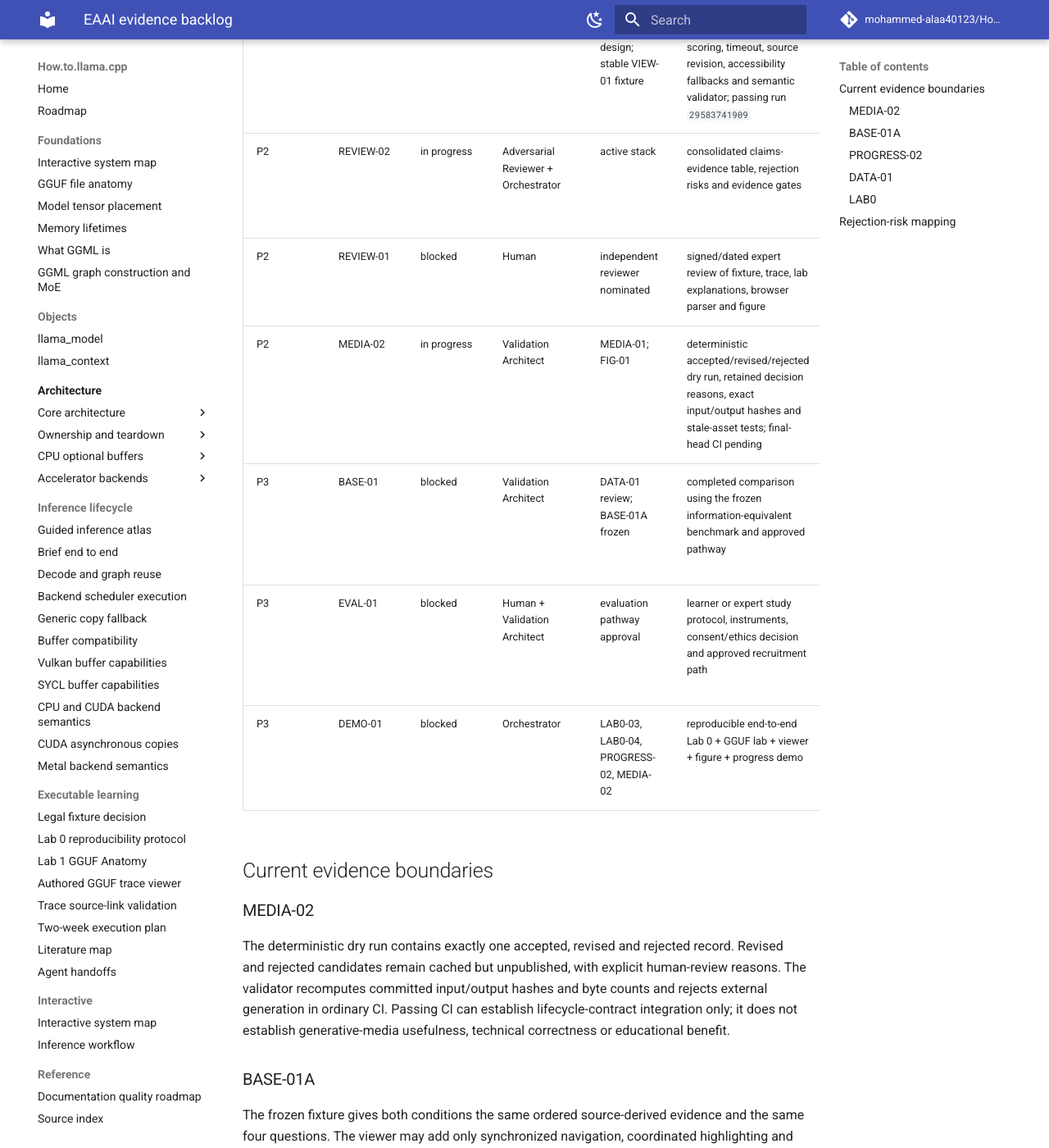
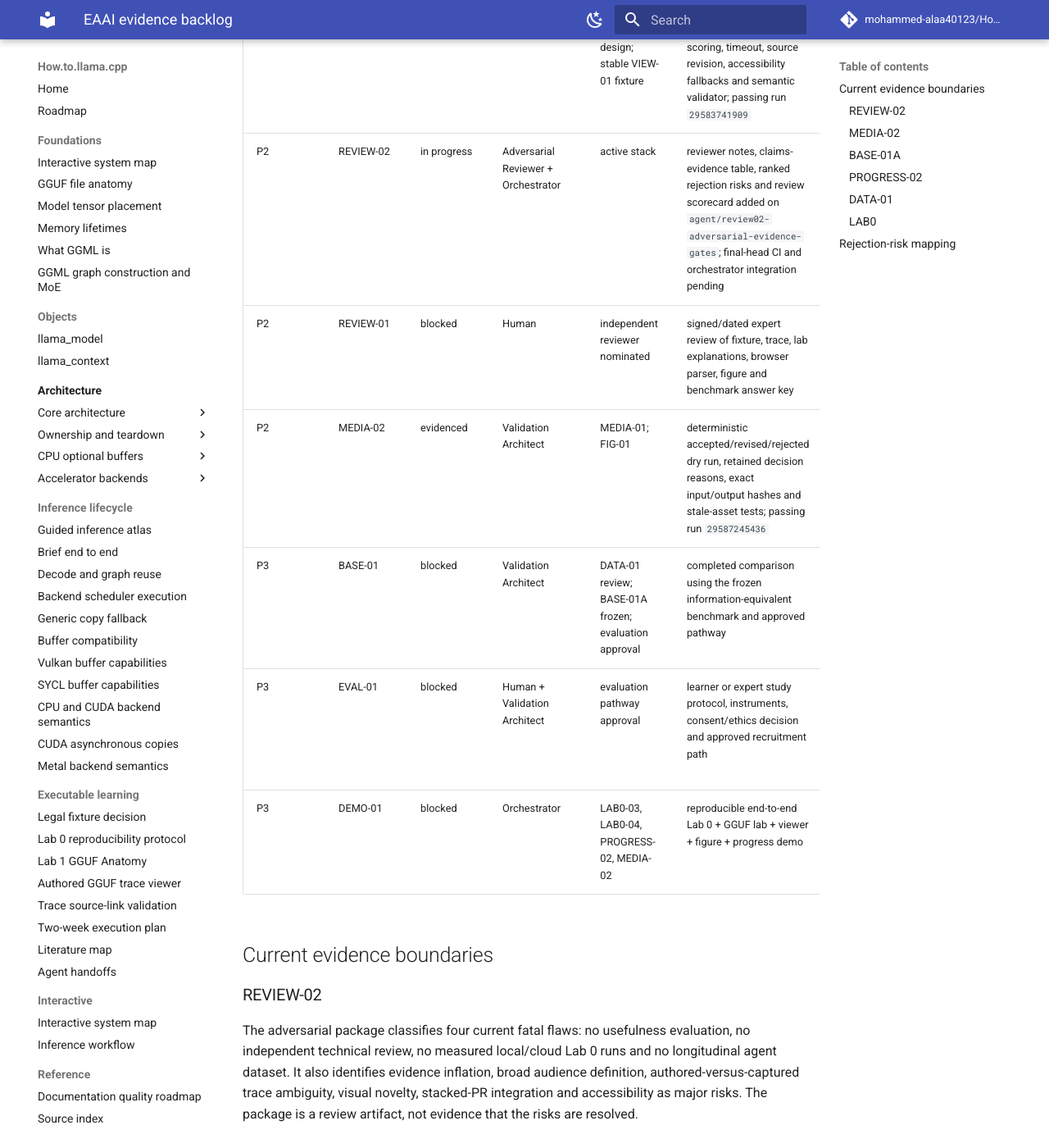
Before and after one commit to mohammed-alaa40123/How.to.llama.cpp, an MkDocs documentation site: the page built from docs/publication/evidence-backlog.md, in a window 1280 px wide and 1400 px high, scrolled down 2880 px. Shown: the whole window at 82% size. Built offline with MkDocs 1.6.1 and Material for MkDocs 9.7.7, drawn with Linux system fonts in a browser that asks for light colours; comment, search, counter and statistics services are not loaded; some of the changed text lies outside the part shown.

Commit message:
Update backlog with adversarial review gates

```diff
--- a/docs/publication/evidence-backlog.md
+++ b/docs/publication/evidence-backlog.md
@@ -21,18 +21,22 @@ This queue is dependency-aware. Close an item only with a durable artifact, vali
 | P2 | LAB1-01 | evidenced | Documentation Builder | FIG-01; VIEW-01 | browser parser/visualizer, Python/golden agreement, Predict-Discover-Explain checkpoints, static fallback and passing run `29562479577` | Learners can inspect GGUF layout in-browser without confusing it with native inference |
 | P2 | PROGRESS-02 | evidenced | Documentation Builder / Validation Architect | progress schema; LAB1-01 | local storage adapter, deterministic export/import, version gate, corruption-preserving import, privacy checks and Lab 1 resume-state integration; passing run `29579032392` | Local-first progress is portable and privacy-minimizing at the application-contract level |
 | P2 | BASE-01A | evidenced | Validation Architect | information-equivalent baseline design; stable VIEW-01 fixture | versioned static-versus-viewer benchmark fixture, exact tasks, answer key, scoring, timeout, source revision, accessibility fallbacks and semantic validator; passing run `29583741909` | The viewer can be evaluated without confounding information availability |
-| P2 | REVIEW-02 | in progress | Adversarial Reviewer + Orchestrator | active stack | consolidated claims-evidence table, rejection risks and evidence gates | Major rejection risks are visible and drive dependency ordering |
-| P2 | REVIEW-01 | blocked | Human | independent reviewer nominated | signed/dated expert review of fixture, trace, lab explanations, browser parser and figure | Technical correctness is independently supported |
-| P2 | MEDIA-02 | in progress | Validation Architect | MEDIA-01; FIG-01 | deterministic accepted/revised/rejected dry run, retained decision reasons, exact input/output hashes and stale-asset tests; final-head CI pending | The media lifecycle is auditable without ordinary CI regeneration |
-| P3 | BASE-01 | blocked | Validation Architect | DATA-01 review; BASE-01A frozen | completed comparison using the frozen information-equivalent benchmark and approved pathway | Viewer or workflow benefits are measured rather than inferred |
+| P2 | REVIEW-02 | in progress | Adversarial Reviewer + Orchestrator | active stack | reviewer notes, claims-evidence table, ranked rejection risks and review scorecard added on `agent/review02-adversarial-evidence-gates`; final-head CI and orchestrator integration pending | Major rejection risks are explicit and can drive dependency ordering rather than feature expansion |
+| P2 | REVIEW-01 | blocked | Human | independent reviewer nominated | signed/dated expert review of fixture, trace, lab explanations, browser parser, figure and benchmark answer key | Technical correctness is independently supported |
+| P2 | MEDIA-02 | evidenced | Validation Architect | MEDIA-01; FIG-01 | deterministic accepted/revised/rejected dry run, retained decision reasons, exact input/output hashes and stale-asset tests; passing run `29587245436` | The media lifecycle is auditable without ordinary CI regeneration |
+| P3 | BASE-01 | blocked | Validation Architect | DATA-01 review; BASE-01A frozen; evaluation approval | completed comparison using the frozen information-equivalent benchmark and approved pathway | Viewer or workflow benefits are measured rather than inferred |
 | P3 | EVAL-01 | blocked | Human + Validation Architect | evaluation pathway approval | learner or expert study protocol, instruments, consent/ethics decision and approved recruitment path | Educational usefulness is evaluated rather than inferred from implementation |
 | P3 | DEMO-01 | blocked | Orchestrator | LAB0-03, LAB0-04, PROGRESS-02, MEDIA-02 | reproducible end-to-end Lab 0 + GGUF lab + viewer + figure + progress demo | The proposed system exists as a coherent educational artifact |
 
 ## Current evidence boundaries
 
+### REVIEW-02
+
+The adversarial package classifies four current fatal flaws: no usefulness evaluation, no independent technical review, no measured local/cloud Lab 0 runs and no longitudinal agent dataset. It also identifies evidence inflation, broad audience definition, authored-versus-captured trace ambiguity, visual novelty, stacked-PR integration and accessibility as major risks. The package is a review artifact, not evidence that the risks are resolved.
+
 ### MEDIA-02
 
-The deterministic dry run contains exactly one accepted, revised and rejected record. Revised and rejected candidates remain cached but unpublished, with explicit human-review reasons. The validator recomputes committed input/output hashes and byte counts and rejects external generation in ordinary CI. Passing CI can establish lifecycle-contract integration only; it does not establish generative-media usefulness, technical correctness or educational benefit.
+The deterministic dry run contains exactly one accepted, revised and rejected record. Revised and rejected candidates remain cached but unpublished, with explicit human-review reasons. The validator recomputes committed input/output hashes and byte counts and rejects external generation in ordinary CI. Passing CI establishes lifecycle-contract integration only; it does not establish generative-media usefulness, technical correctness or educational benefit.
 
 ### BASE-01A
 
@@ -52,10 +56,11 @@ The comparison contract is evidenced, but no measured Ubuntu or devcontainer rec
 
 ## Rejection-risk mapping
 
-- **Only documentation generation:** require DEMO-01, reviewed DATA-01 and BASE-01.
-- **No educational evidence:** require EVAL-01 and frozen formative-assessment artifacts.
-- **Incorrect technical content:** require REVIEW-01 and pinned source-link validation.
+- **No educational evidence:** require EVAL-01 and BASE-01; contract coverage is not a substitute.
+- **Incorrect technical content:** require REVIEW-01 and correction records.
+- **Unmeasured reproducibility:** require LAB0-03 and LAB0-04.
+- **Agent anecdotes rather than case-study data:** expand and audit DATA-01.
+- **Only a tool collection:** require DEMO-01 plus a cross-experience learning progression.
 - **Visual novelty without learning value:** BASE-01A supplies the fair comparison contract; BASE-01 remains required for measured evidence.
-- **Unreproducible AI media:** deterministic figures remain authoritative; optional generated assets require manifest review and MEDIA-02 lifecycle evidence.
-- **Unclear agent contribution:** retain assignments, failures, corrections, human decisions and cost proxies through DATA-01.
+- **Unreproducible AI media:** deterministic figures remain authoritative; optional generated assets require manifest review and lifecycle evidence.
 - **Unrealistic scope:** paid media, authenticated synchronization, full native instrumentation and cloud polish remain cut before the core demo.
```
Also changed, not shown: other parts of docs/publication/evidence-backlog.md (+1 -1 lines).
